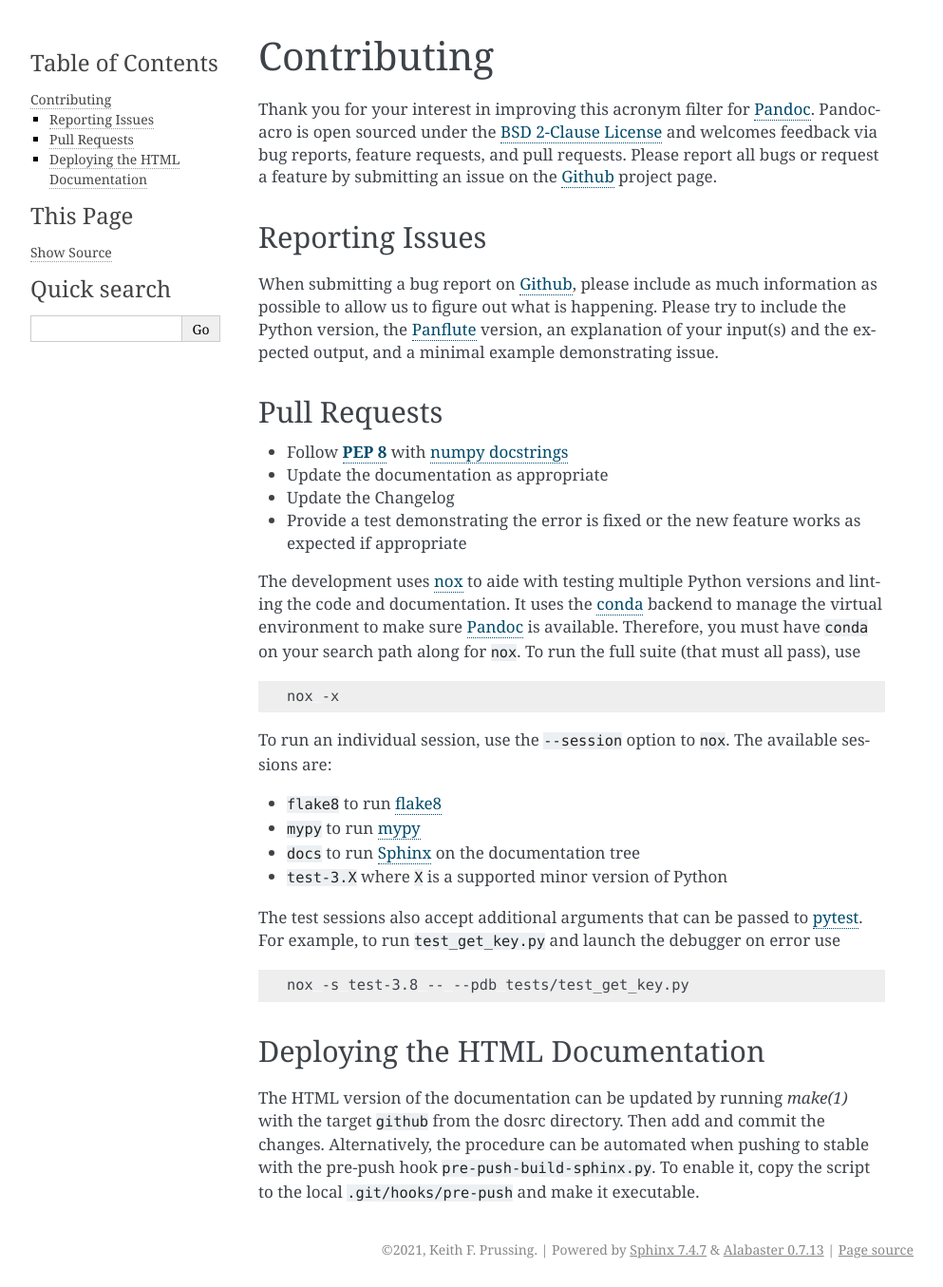
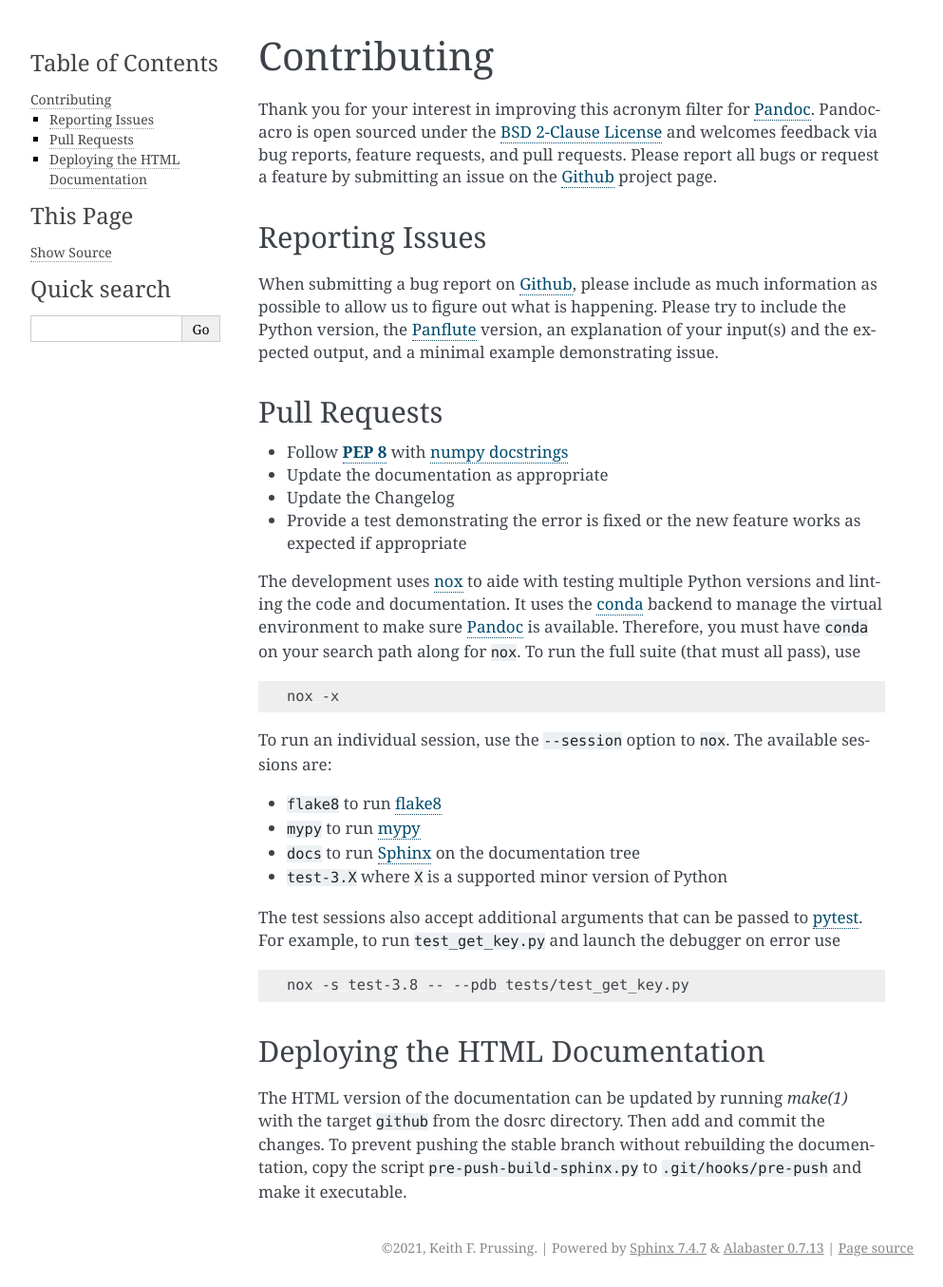
Before and after one commit to kprussing/pandoc-acro, a Sphinx documentation site: the page built from doc/contributing.rst, in a window 1280 px wide. Shown: the whole page at 95% size, without its empty margins (148-1141 px from the left). Built offline with Sphinx 7.4.7, drawn with Linux system fonts in a browser that asks for light colours.

Commit message:
Modify the pre-push script to just prevent the push
After a bit more digging, I came across [this] answer which points out
that we cannot add a commit during the push.  The least bad alternative
is to just refuse the push until the user does the update and commits
the new documentation.

[answer]: https://stackoverflow.com/a/21334985/4249913

```diff
--- a/doc/contributing.rst
+++ b/doc/contributing.rst
@@ -56,10 +56,10 @@ Deploying the HTML Documentation
 
 The HTML version of the documentation can be updated by running
 :manpage:`make(1)` with the target ``github`` from the dosrc directory.
-Then add and commit the changes.  Alternatively, the procedure can be
-automated when pushing to stable with the pre-push hook
-:file:`pre-push-build-sphinx.py`.  To enable it, copy the script to the
-local :file:`.git/hooks/pre-push` and make it executable.
+Then add and commit the changes.  To prevent pushing the stable branch
+without rebuilding the documentation, copy the script
+:file:`pre-push-build-sphinx.py` to :file:`.git/hooks/pre-push` and make
+it executable.
 
 .. _BSD 2-Clause License: https://opensource.org/licenses/BSD-2-Clause
 .. _conda: https://nox.thea.codes/en/stable/config.html#configuring-a-session-s-virtualenv
```
Also changed, not shown: 1 other file.
